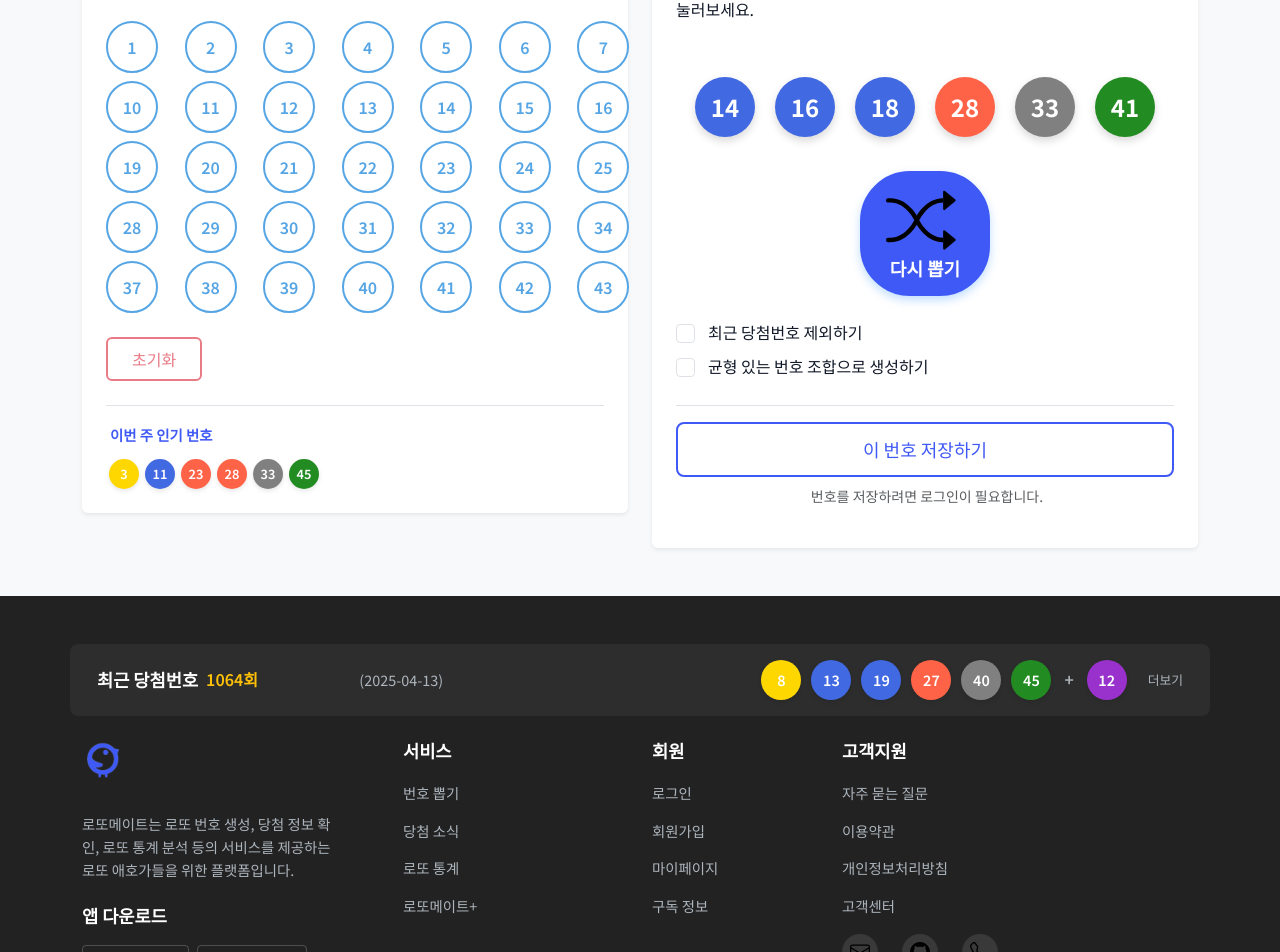
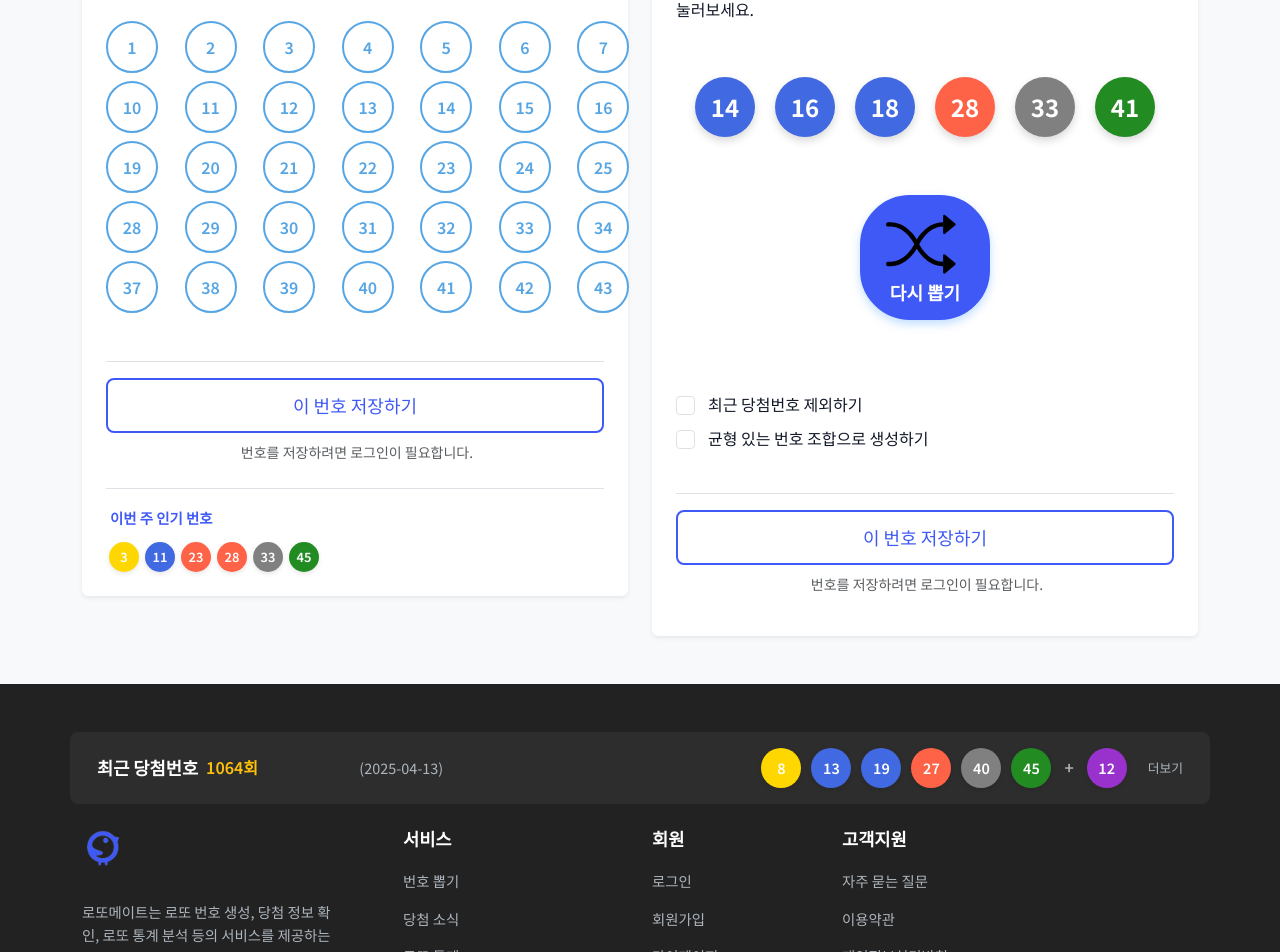
Before and after one commit to DaHnDell/lotto_mate_frontend, a React (Create React App) app: page / in a window 1280 px wide. Shown: the part 983-1935 px from the top of the page. Built offline with nearby package versions, Linux system fonts and the light colour scheme.

Commit message:
좌우 요소 높이 맞추기

```diff
--- a/src/components/common/sections/NumberGeneratorSection.jsx
+++ b/src/components/common/sections/NumberGeneratorSection.jsx
@@ -99,13 +99,16 @@ const NumberGeneratorSection = () => {
               </div>
 
               <div className="d-flex justify-content-between align-items-center">
+                {selectedCount === 0 ?
+                  <></> :
                   <Button
                     variant="outline-danger"
                     onClick={resetUserSelection}
-                  disabled={selectedCount === 0}
+                    size='sm'
                   >
                     초기화
                   </Button>
+                }
 
                 <div className="selected-numbers-display">
                   {userNumbers.map((selected, index) =>
@@ -119,6 +122,16 @@ const NumberGeneratorSection = () => {
                     )
                   )}
                 </div>
+              </div>
+
+              <div className="save-numbers text-center mt-4 pt-3 border-top">
+                <Button variant="outline-primary" size="lg" className="w-100">
+                  이 번호 저장하기
+                </Button>
+                <p className="text-muted mt-2 small">
+                  <i className="bi bi-info-circle me-1"></i>
+                  번호를 저장하려면 로그인이 필요합니다.
+                </p>
               </div>
 
               {/* 인기 번호 표시 */}
@@ -163,7 +176,7 @@ const NumberGeneratorSection = () => {
                 <Button
                   variant="primary"
                   size="lg"
-                  className="random-btn px-4"
+                  className="random-btn px-4 mt-4"
                   onClick={generateRandomNumbers}
                 >
                   <Shuffle className="me-2" />
@@ -171,7 +184,7 @@ const NumberGeneratorSection = () => {
                 </Button>
               </div>
 
-              <div className="random-option mt-4">
+              <div className="random-option mt-5 mb-3 pt-4">
                 <Form>
                   <Form.Check
                     type="checkbox"
```
Lines whose indentation alone changed are shown as unchanged.
